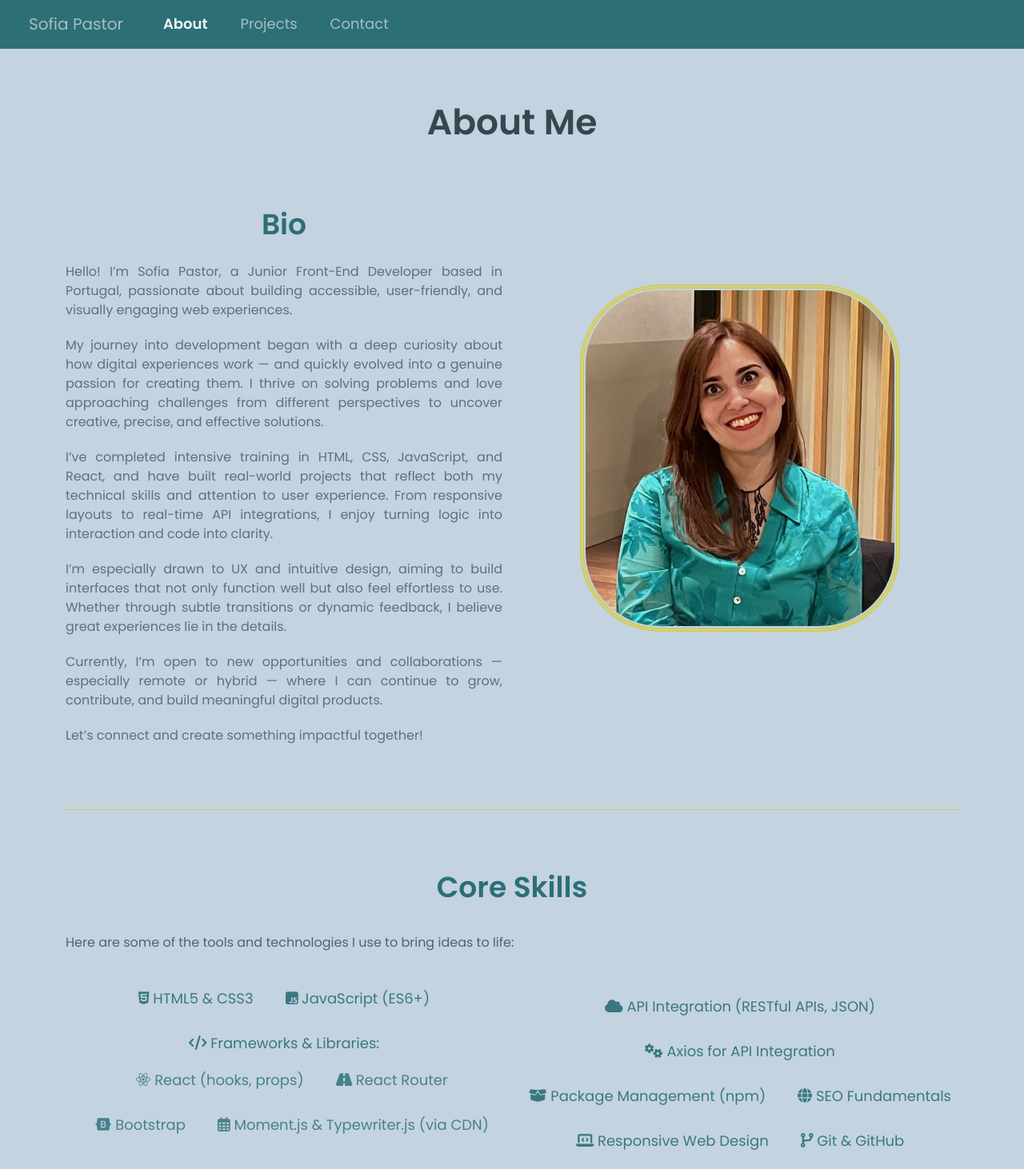
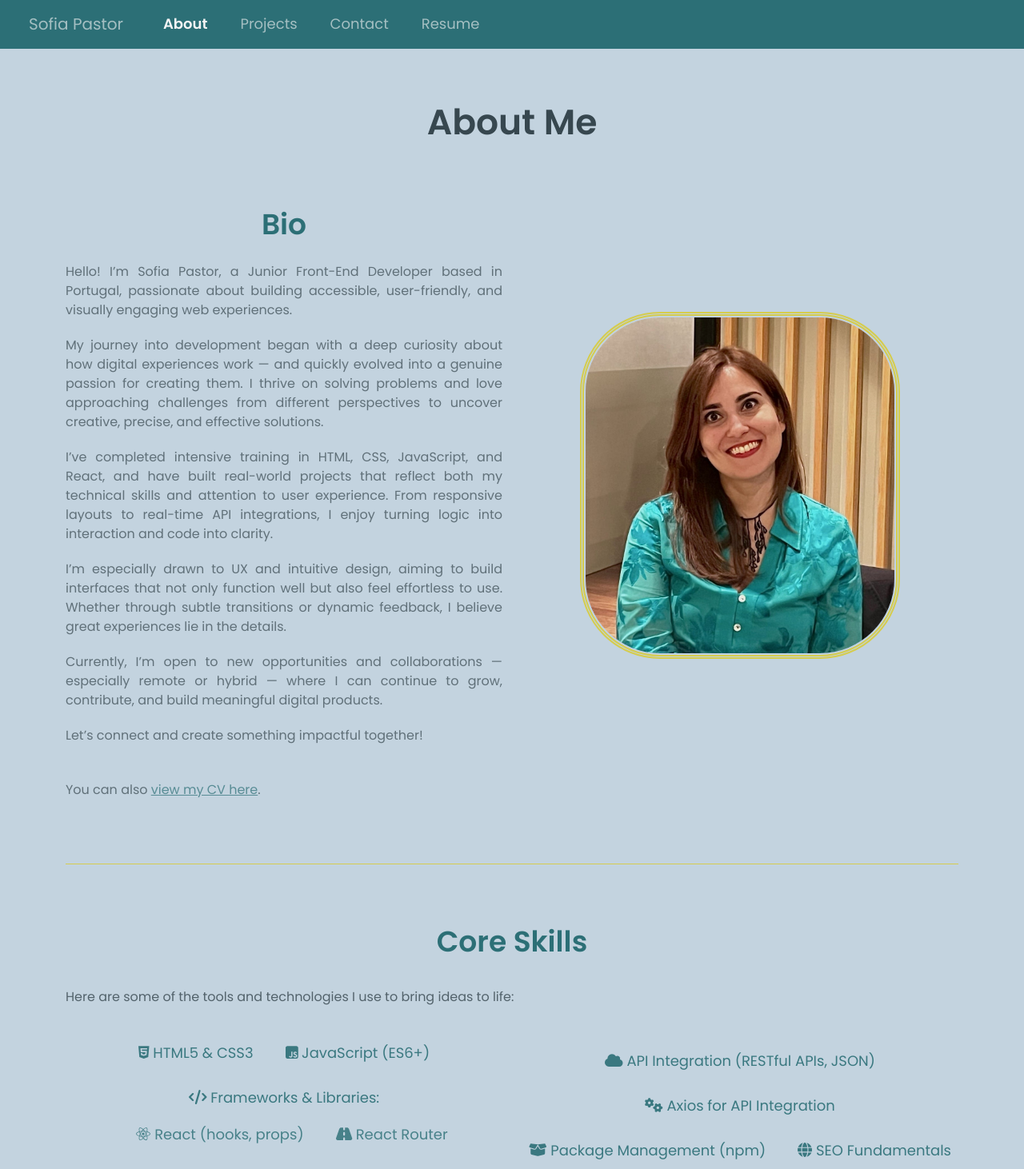
Before and after one commit to sofia-pastor/portfolio-sofia-pastor, a React (Vite) app: page /about in a window 1280 px wide. Shown: the top 1462 px of the page at 80% size. Built offline with nearby package versions, Linux system fonts and the light colour scheme.

Commit message:
added cv to navbar and about components

```diff
--- a/src/components/Navbar.jsx
+++ b/src/components/Navbar.jsx
@@ -89,6 +89,15 @@ export default function Navbar() {
             </NavLink>
 
             {contactLink()}
+
+            <a
+              href="/cv-sofia-pastor.pdf"
+              target="_blank"
+              rel="noopener noreferrer"
+              className="nav-link"
+            >
+              Resume
+            </a>
           </div>
         </div>
       </div>
--- a/src/pages/About.jsx
+++ b/src/pages/About.jsx
@@ -63,6 +63,19 @@ export default function About() {
                   contribute, and build meaningful digital products.
                 </p>
                 <p>Let’s connect and create something impactful together!</p>
+                <br />{" "}
+                <p>
+                  You can also{" "}
+                  <a
+                    href="/cv-sofia-pastor.pdf"
+                    target="_blank"
+                    rel="noopener noreferrer"
+                    className="cv-link"
+                  >
+                    view my CV here
+                  </a>
+                  .
+                </p>
               </div>
               <div className="col-lg-6">
                 <img src={profilePhoto} className="profile-img" alt="Profile" />
--- a/src/styles/About.css
+++ b/src/styles/About.css
@@ -22,6 +22,17 @@
 
 .bio p {
   margin-bottom: 20px;
+}
+
+.cv-link {
+  color: var(--primary-color);
+  transition: all 200ms ease-in-out;
+}
+
+.cv-link:hover {
+  color: var(--accent-color);
+  filter: brightness(0.95);
+  text-decoration: none;
 }
 
 .skills-heading,
```
Also changed, not shown: 1 other file (tests, documents, lock files or other folders).
